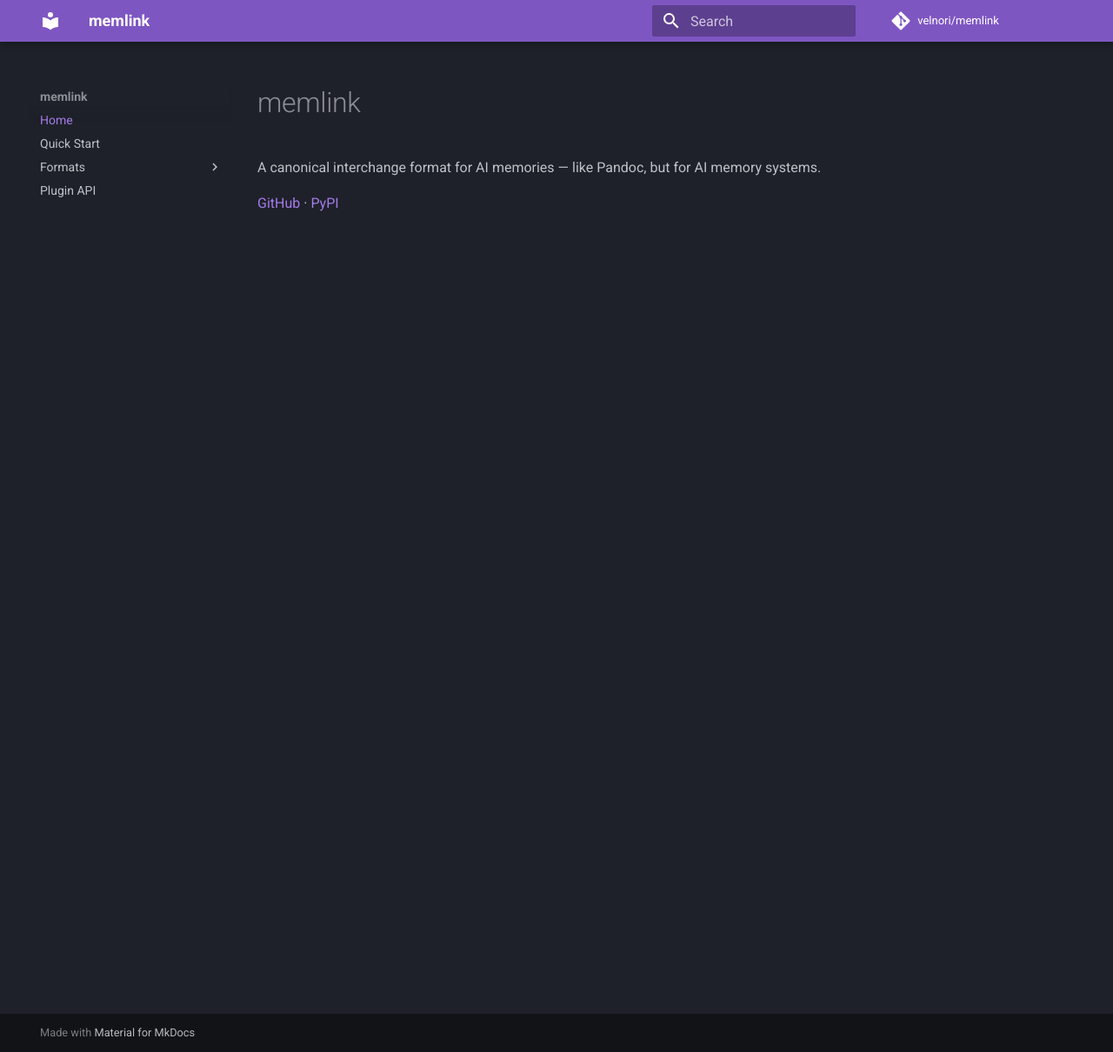
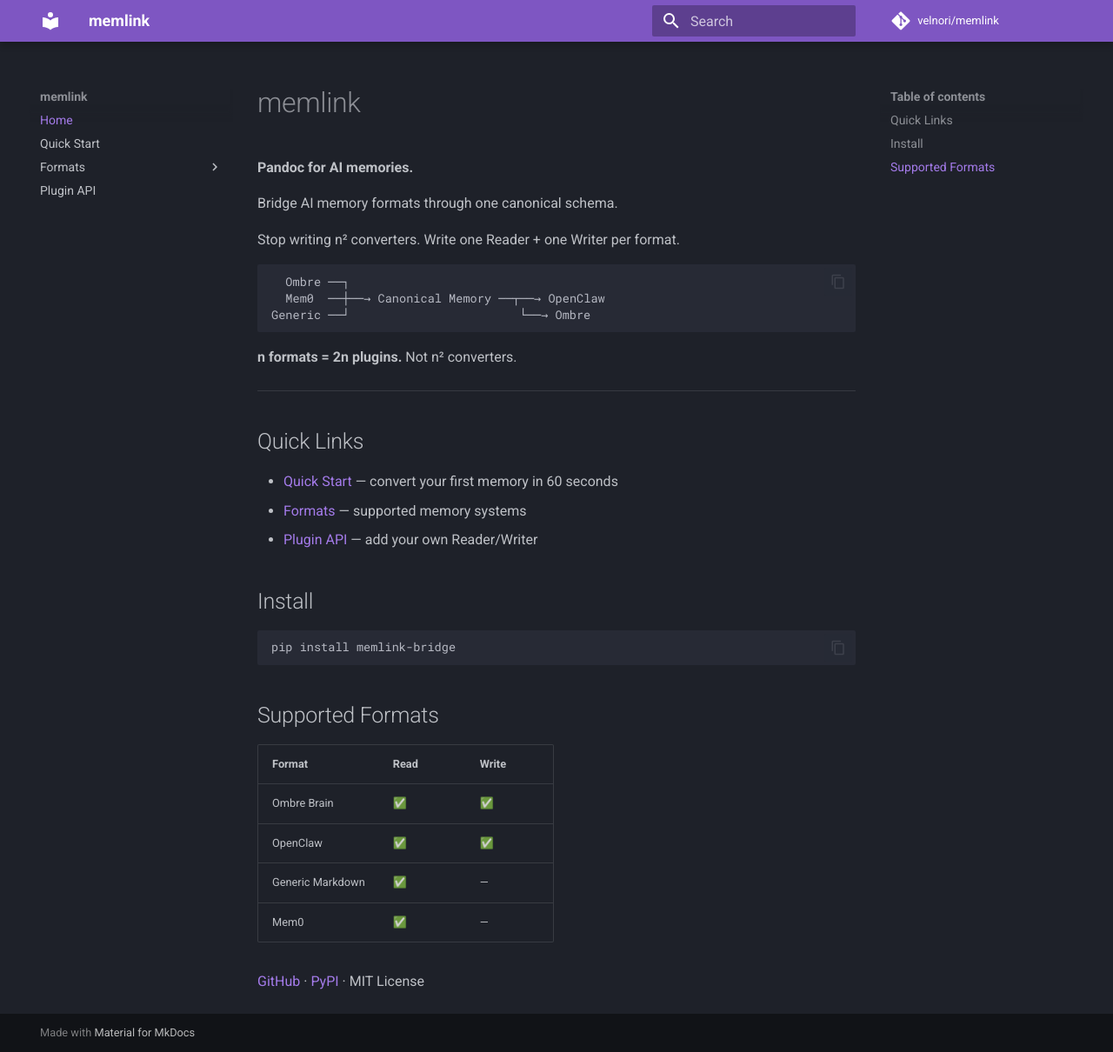
Before and after one commit to velnori/memlink, an MkDocs documentation site: the page built from docs/index.md, in a window 1280 px wide and 1210 px high. Shown: the whole window at 87% size. Built offline with MkDocs 1.6.1 and Material for MkDocs 9.7.7, drawn with Linux system fonts in a browser that asks for light colours; comment, search, counter and statistics services are not loaded.

Commit message:
Clean up old docs/site/index.md

````diff
--- a/docs/index.md
+++ b/docs/index.md
@@ -1,5 +1,40 @@
 # memlink
 
-A canonical interchange format for AI memories — like Pandoc, but for AI memory systems.
+**Pandoc for AI memories.**
 
-[GitHub](https://github.com/velnori/memlink) · [PyPI](https://pypi.org/project/memlink-bridge/)
+Bridge AI memory formats through one canonical schema.
+
+Stop writing n² converters. Write one Reader + one Writer per format.
+
+```
+  Ombre ──┐
+  Mem0  ──┼──→ Canonical Memory ──┬──→ OpenClaw
+Generic ──┘                        └──→ Ombre
+```
+
+**n formats = 2n plugins.** Not n² converters.
+
+---
+
+## Quick Links
+
+- [Quick Start](guide/quickstart.md) — convert your first memory in 60 seconds
+- [Formats](formats/ombre.md) — supported memory systems
+- [Plugin API](api/plugin.md) — add your own Reader/Writer
+
+## Install
+
+```bash
+pip install memlink-bridge
+```
+
+## Supported Formats
+
+| Format | Read | Write |
+|--------|------|-------|
+| Ombre Brain | ✅ | ✅ |
+| OpenClaw | ✅ | ✅ |
+| Generic Markdown | ✅ | — |
+| Mem0 | ✅ | — |
+
+[GitHub](https://github.com/velnori/memlink) · [PyPI](https://pypi.org/project/memlink-bridge/) · MIT License
````
